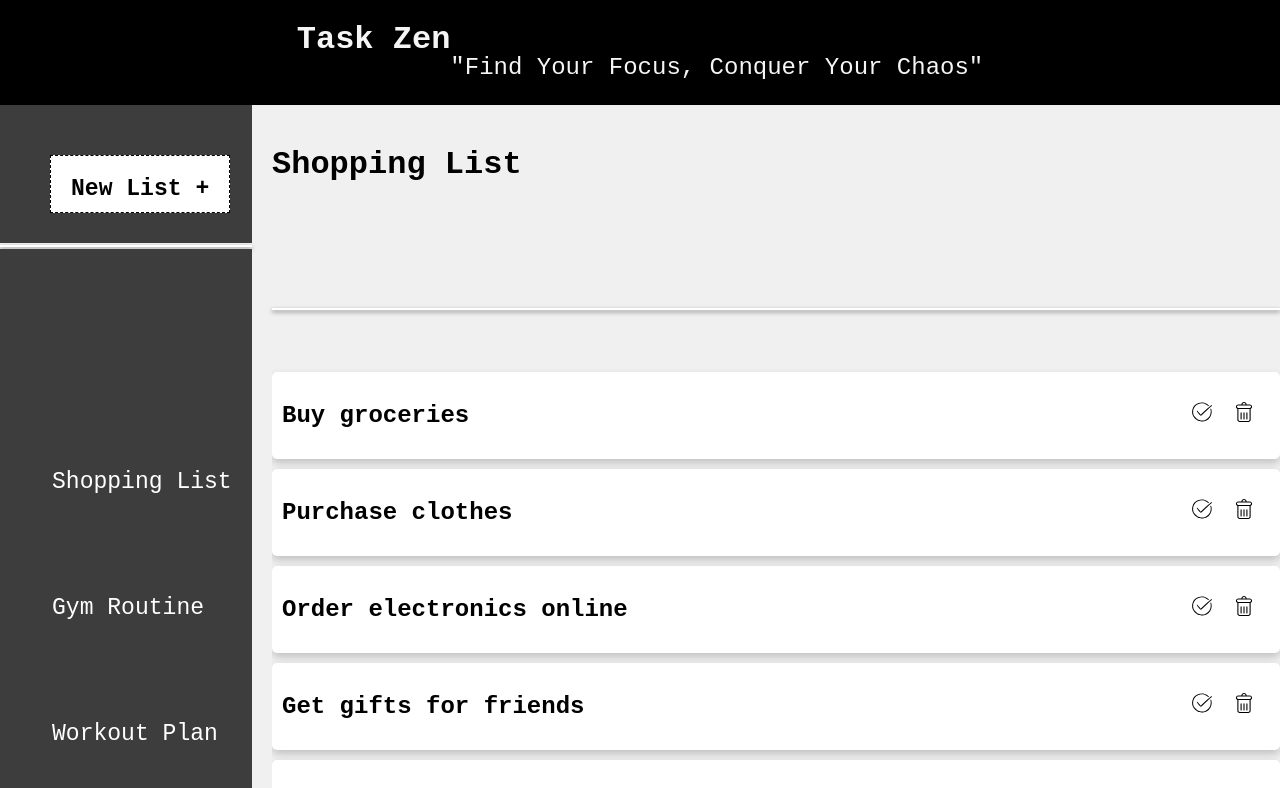
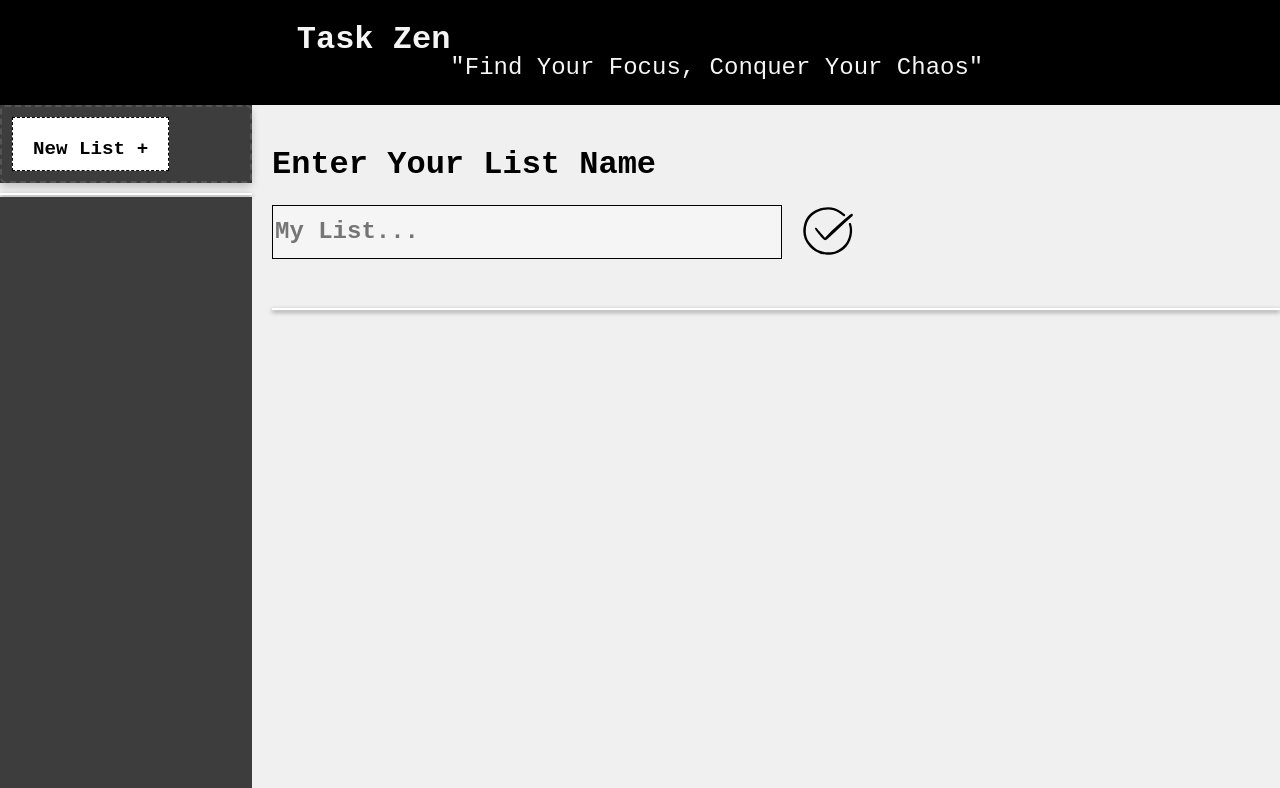
Before and after one commit to Pranay-ai/todo-react, a React (Vite) app: page / in a window 1280 px wide. Shown: the top 788 px of the page. Built offline with nearby package versions, Linux system fonts and the light colour scheme.

Commit message:
Added new Delete Functionality

```diff
--- a/src/App.jsx
+++ b/src/App.jsx
@@ -8,17 +8,76 @@ import TaskSection from "./components/TaskSection";
 
 export default function App() {
   const [currentList, setCurrentList] = useState("Shopping List");
+
+  const [taskData, setTaskData] = useState([]);
+
+  function addNewList(listName) {
+    setTaskData([...taskData, { name: listName, tasks: [] ,id: taskData.length + 1}]);
+  }
+
+  function setTaskDone(taskId, listName) {
+    const newTaskData = taskData.map((list) => {
+      if (list.name === listName) {
+        return {
+          ...list,
+          tasks: list.tasks.map((task) => {
+            if (task.id === taskId) {
+              return { ...task, done: !task.done };
+            } else {
+              return task;
+            }
+          }),
+        };
+      } else {
+        return list;
+      }
+    });
+    setTaskData(newTaskData);
+  }
+
+  function deleteTask(taskId, listName) {
+    const newTaskData = taskData.map((list) => {
+      if (list.name === listName) {
+        return {
+          ...list,
+          tasks: list.tasks.filter((task) => task.id !== taskId),
+        };
+      } else {
+        return list;
+      }
+    });
+    console.log('New task data:', newTaskData); // Debugging
+    setTaskData(newTaskData);
+  }
+
+  function addnewTask(taskName, listName) {
+    const newTask = { name: taskName ,done: false, id: Math.floor(Math.random() * 90000) + 10000 };// Generates a random 5-digit number};
+    const newTaskData = taskData.map((list) => {
+      if (list.name === listName) {
+        return { ...list, tasks: [...list.tasks, newTask] };
+      } else {
+        return list;
+      }
+    });
+    setTaskData(newTaskData);
+  }
+
+  function deleteList(listName) {
+    const newTaskData = taskData.filter((list) => list.name !== listName);
+    setTaskData(newTaskData);
+  }
+
   function  handleChange(list) {
     setCurrentList(list);
 }
-const currentListData = TASK_DATA.find((list) => list.name === currentList);
+const currentListData = (currentList === "New List +") ? null : taskData.find((listItem) => listItem.name === currentList);
 console.log(currentListData);
   return (
     <div className="App">
         <Header />
         <div className="SuperContainer">
-        <SideListContainer TASK_DATA={TASK_DATA} whenButton={handleChange} />
-        <TaskSection list={currentListData} />
+        <SideListContainer TASK_DATA={taskData} taskDelete={deleteList} whenButton={handleChange} />
+        <TaskSection list={currentListData} addNewList={addNewList} addnewTask={addnewTask} setTaskDone={setTaskDone} deleteTask={deleteTask} />
         </div>
 
         <Footer />
--- a/src/components/SideListCard.jsx
+++ b/src/components/SideListCard.jsx
@@ -1,9 +1,15 @@
-export default function SideListCard({ list,dotted,whenClicked }) {
+import deleteicon from '/deleticon.svg';
+export default function SideListCard({ list,dotted,whenClicked ,taskDelete}) {
+
+    function handleDelete() {
+        taskDelete(list);
+    }
 
 
     return (
         <div className={`listCard ${dotted ? 'dotted-border' : ''}`}>
             <button onClick={()=>whenClicked(list)}><span>{list}</span></button>
+            {dotted ? <></>:<button onClick={handleDelete}><img src={deleteicon} alt="" /></button>}
         </div>
     );
 }
--- a/src/components/SideListContainer.jsx
+++ b/src/components/SideListContainer.jsx
@@ -1,6 +1,6 @@
 
 import SideListCard from "./SideListCard";
-export default function SideListContainer({whenButton,TASK_DATA}) {
+export default function SideListContainer({whenButton,TASK_DATA,taskDelete}) {
 
     function handleChange(list) {
         whenButton(list);
@@ -11,13 +11,13 @@ export default function SideListContainer({whenButton,TASK_DATA}) {
   return (
 
         <div className="totalSide">
-            <div className="NewOption"><SideListCard whenClicked={handleChange} dotted={true} list="New List + " /></div>
+            <div className="NewOption"><SideListCard taskDelete={taskDelete} whenClicked={handleChange} dotted={true} list="New List + " /></div>
             <hr  />
             <div className="side-list-container">
 
         <>
         {TASK_DATA.map((list, index) => {
-            return <SideListCard key={index} whenClicked={handleChange} list={list.name} />;
+            return <SideListCard key={index} taskDelete={taskDelete} whenClicked={handleChange} list={list.name} />;
         })}
 
         </>
--- a/src/components/TaskCard.jsx
+++ b/src/components/TaskCard.jsx
@@ -1,12 +1,20 @@
 import deleteIcon from '/deleticon.svg';
 import tick from '/tickIcon.svg'
-export default function TaskCard({ tasks }) {
+export default function TaskCard({taskId,list, tasks , setTaskDone, deleteTask, status}) {
+
+    function handleDone() {
+        setTaskDone(taskId, list);
+    }
+
+    function handleDelete() {
+        deleteTask(taskId, list);
+    }
     return(
     <div className="taskCard">
-        <h2>{tasks}</h2>
+        <h2 className={status ?  'TaskDone': ''}>{tasks}</h2>
         <div className='TaskIcons'>
-        <button><img src={tick} alt="" /></button>
-        <button><img src={deleteIcon} alt="" /></button>
+        <button onClick={handleDone}><img src={tick} alt="" /></button>
+        <button onClick={handleDelete}><img src={deleteIcon} alt="" /></button>
         </div>
 
 
--- a/src/components/TaskSection.jsx
+++ b/src/components/TaskSection.jsx
@@ -1,16 +1,53 @@
 import TaskCard from "./TaskCard";
-export default function TaskSection({list}) {
+import tick from "/tickIcon.svg";
+import { useRef } from "react";
 
-    return(
+export default function TaskSection({ list , addNewList, addnewTask, setTaskDone, deleteTask}) {
+
+    const newListRender = () => {
+        const NewListRef=useRef();
+        function handleSetListName() {
+            const listName = NewListRef.current.value;
+            if (!listName) return;
+            addNewList(listName);
+        }
+        return (
+            <div className="TaskSection">
+                <div className="TaskDescription">
+                    <h1>Enter Your List Name</h1>
+                    <div className="setNewList"><input ref={NewListRef} type="text" placeholder="My List..." />
+                    <button onClick={handleSetListName}><img src={tick} alt="" srcset="" /></button></div>
+                </div>
+                <hr />
+
+            </div>
+        );
+    };
+
+    const defaultListRender = () => {
+        function handleSetTask() {
+            const taskName = newTaskRef.current.value;
+            if (!taskName) return;
+            addnewTask(taskName, list.name);
+            newTaskRef.current.value = "";
+        }
+        const newTaskRef=useRef();
+        return (
             <div className="TaskSection">
                 <div className="TaskDescription">
                     <h1>{list.name}</h1>
-
                 </div>
                 <hr />
                 <div className="TaskLists">
-                {list.tasks.map((task, index) => {return <TaskCard key={index} tasks={task.name} />})}
+                <div className="setNewList"><input  ref={newTaskRef} type="text" placeholder="Add New task" />
+                    <button onClick={handleSetTask} ><img src={tick} alt="" srcset="" /></button></div>
+                    {list.tasks.map((task) => (
+                        <TaskCard taskId={task.id} status={task.done} list={list.name} setTaskDone={setTaskDone} deleteTask={deleteTask} key={task.id} tasks={task.name} />
+                    ))}
                 </div>
             </div>
         );
+    };
+
+    return <>{list ? defaultListRender() : newListRender()}</>;
 }
--- a/src/index.css
+++ b/src/index.css
@@ -7,30 +7,45 @@ body {
 }
 
 .listCard {
-  padding: 50px 5px 30px 50px;
-  font-size: larger;
+  display: flex;
+  align-items: center;
+  justify-content: space-between;
+  padding: 10px;
+  border-radius: 5px;
+  margin-bottom: 10px;
+  box-shadow: 0 4px 8px 0 rgba(0, 0, 0, 0.2);
+
 }
 
 .listCard button {
-  background: none;
   border: none;
+  background-color: transparent;
+  cursor: pointer;
+  color: #fff; /* White text for better contrast */
   font-family: 'Courier New', Courier, monospace;
-  font-size: larger;
-  color: white;
-  cursor: pointer;
-  padding: 10px 2px;
+  font-size: 1.5rem;
 }
 
-.listCard button:hover {
-  background-color: #f0f0f0;
-  color: black;
+
+
+.listCard button img {
+  width: 20px;
+  height: 20px;
+  filter: invert(1); /* Inverts the colors of the icon */
 }
+
+
+.listCard.dotted-border {
+  border: 2px dashed #555; /* Lighter dashed border for contrast */
+}
+
 
 .side-list-container {
   background-color: rgb(61, 61, 61);
   overflow-y: auto;
   height: 80vh;
-  padding: 20vh 0 0 0;
+  padding: 10vh 0 0 0;
+  align-items: center;
 }
 
 .totalSide {
@@ -72,6 +87,9 @@ hr {
   font-size: larger;
   font-weight: bolder;
   padding: 20px 20px 10px 20px;
+}
+.dotted-border img{
+  display: none;
 }
 
 .headerSection {
@@ -121,10 +139,55 @@ hr {
   height: 20vh;
 }
 
+.setNewList input {
+  width: 50%;
+  height: 50px;
+  font-size: 1.5em;
+  font-weight: bolder;
+  font-family: 'Courier New', Courier, monospace;
+  border: solid 1px black;
+  background-color: whitesmoke;
+  margin-right: 15px;
+}
+
+.TaskLists button {
+  background: none;
+  border: dashed 1px black;
+  padding: 15px 2px 15px 2px;
+  cursor: pointer;
+  font-size: 1.5em;
+  font-weight: bolder;
+  font-family: 'Courier New', Courier, monospace;
+}
+
 .TaskLists {
   padding: 50px 0 0 0;
   overflow-y: auto;
   max-height: 80vh;
+}
+.setNewList{
+  display: flex;
+  flex-direction: row;
+  justify-content: flex-start;
+}
+
+.TaskDone{
+  text-decoration: line-through;
+  opacity: 0.5;
+
+}
+
+.setNewList img{
+  width: 50px;
+  height: 50px;
+  margin: 0 10px 0 0;
+
+}
+
+.setNewList button{
+  background: none;
+  border: none;
+  cursor: pointer;
 }
 
 .taskCard {
@@ -187,6 +250,8 @@ hr {
 
   .listCard {
       padding: 20px 5px;
+      font-family: 'Courier New', Courier, monospace;
+
   }
 
   .taskCard {
--- /dev/null
+++ b/src/store/TaskDataContext.jsx
@@ -0,0 +1,5 @@
+import { createContext } from "react";
+
+export const TaskDataContext = createContext(
+    taskData=[]
+);
```
Lines whose indentation alone changed are shown as unchanged.
